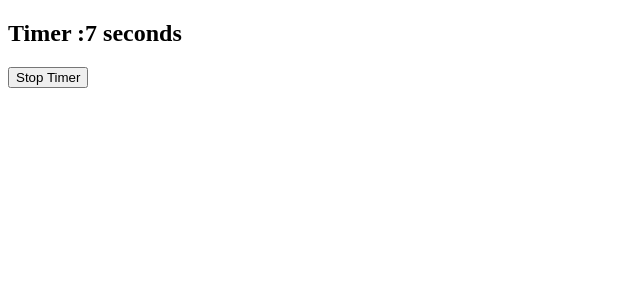
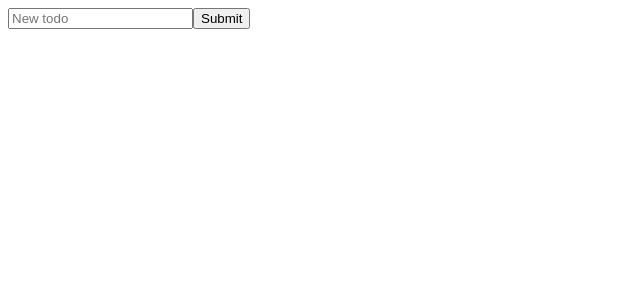
Before and after one commit to shyam888-git/React-js-30-days-challanges, a React (Vite) app in the folder react-js-19/: page / in a window 1280 px wide. Shown: the top 300 px of the page, without its empty margins (0-640 px from the left). Built offline with nearby package versions, Linux system fonts and the light colour scheme.

Commit message:
feat(feature): todos implemented

```diff
--- /dev/null
+++ b/react-js-19/src/03.Beginners Projects/Todo.tsx
@@ -0,0 +1,49 @@
+import { useState } from "react"
+
+interface ITodosProps {
+    text: string;
+    id: number;
+}
+export const Todo = () => {
+    const [input, setInput] = useState<string>('');
+    const [todos, setTodos] = useState<ITodosProps[]>([])
+
+    function generateId() {
+        return Math.floor(Math.random() * 10);
+    }
+
+    const handleSubmit = () => {
+        if (!input.trim()) {
+            return
+        }
+        setTodos((prevTodo) => [
+            ...prevTodo,
+            { text: input, id: generateId() }
+        ]);
+        setInput('')
+    }
+
+    const handleRemove = (id: number) => {
+        setTodos(todos.filter((todo) => todo.id !== id))
+    }
+
+    return (
+        <>
+            <input type="text" value={input} onChange={(e) => setInput(e.target.value)} placeholder="New todo" />
+            <button onClick={handleSubmit}>Submit</button>
+            <ul>
+                {todos?.map((td) => {
+                    return (
+
+                        <li key={td.id}>
+                            {td.text}
+                            <button onClick={() => handleRemove(td.id)}>Remove</button>
+
+                        </li>
+                    )
+                })}
+            </ul>
+
+        </>
+    )
+}
--- a/react-js-19/src/App.tsx
+++ b/react-js-19/src/App.tsx
@@ -1,5 +1,5 @@
 
-import { Timer } from './02.React Hook/6.useRef/components/Timer'
+import { Todo } from './03.Beginners Projects/Todo'
 import './App.css'
 function App() {
 
@@ -11,7 +11,8 @@ function App() {
             {/* <CopyContent /> */}
             {/* <Counter /> */}
             {/* <FocusInput /> */}
-            <Timer />
+            {/* <Timer /> */}
+            <Todo/>
         </>
     )
 }
```
